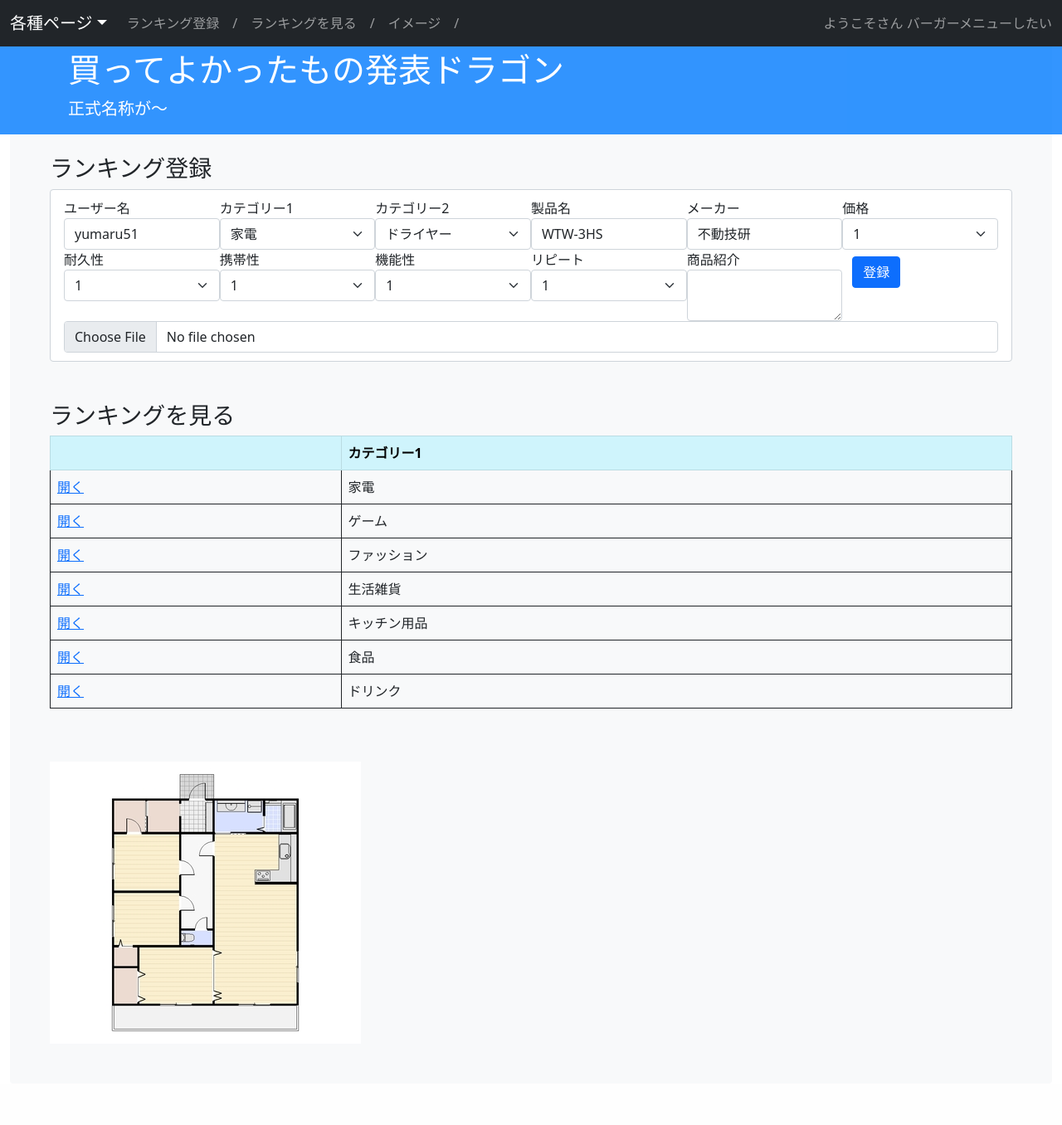
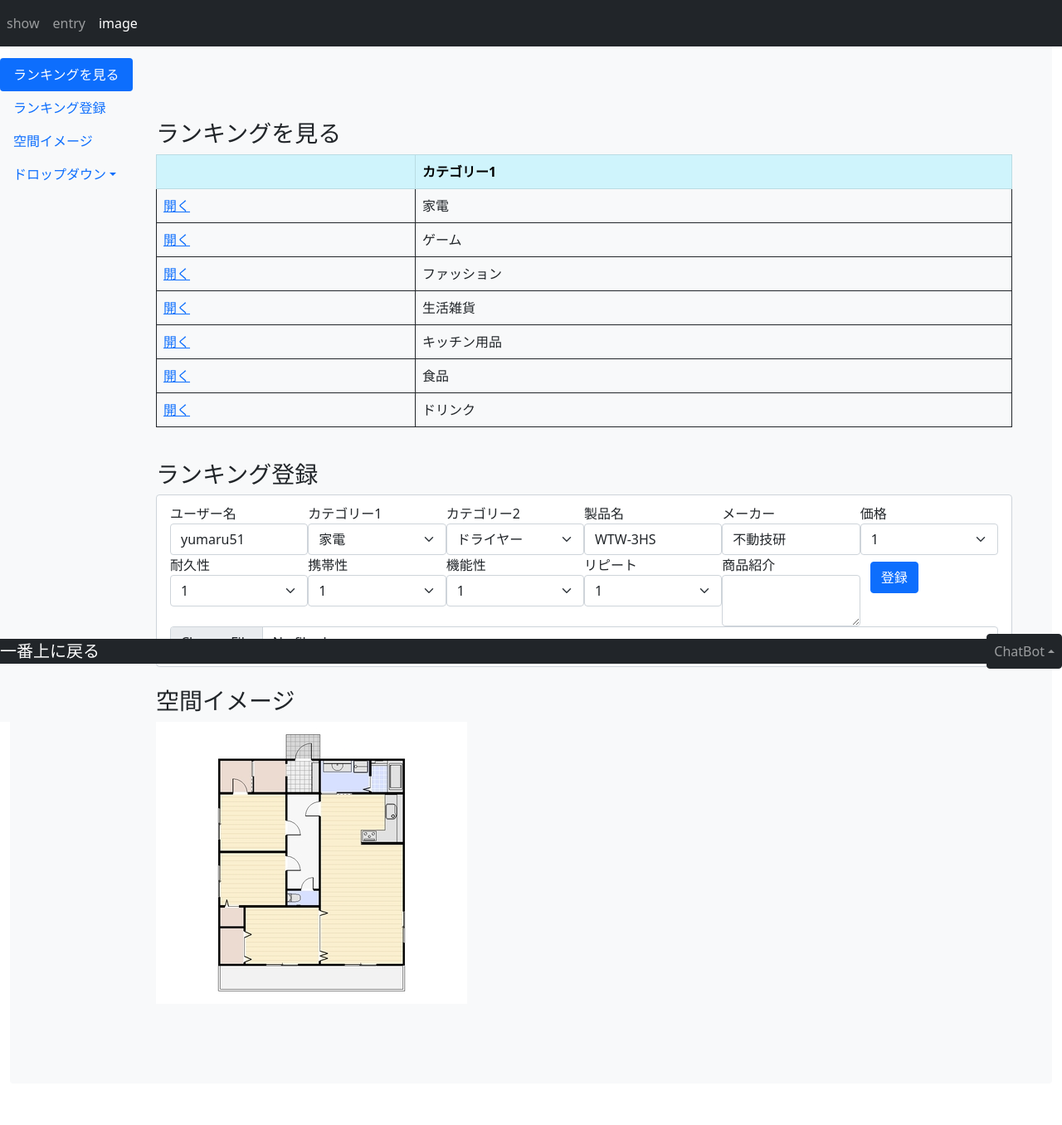
Before and after one commit to yumaru51/announcement_dragon, a Django app: page /rank/top/ in a window 1280 px wide. Shown: the whole page at 83% size. Before the commit the page ends 1243 px from the top, so only its background shows below. Run offline with Django 4.2, Linux system fonts and the light colour scheme; data comes from the database, SQL or seed files in the repository; some libraries are stand-ins or nearby versions.

```diff
--- a/templates/base.html
+++ b/templates/base.html
@@ -74,13 +74,33 @@
     <!--各ヘッダー格納-->
     {% block header %}{% endblock %}
 </head>
+<body class="pt-5" data-spy="scroll" data-target="#navbar" style="padding-top:50px; padding-bottom:50px;">
 
+<!--baseフッダー-->
+<nav class="navbar navbar-expand fixed-bottom navbar-dark bg-dark" role="navigation" style="height:30px">
+    <div class="col-3">
+        <a class="navbar-brand" href="#">一番上に戻る</a>
+    </div>
+    <div class="col-3 offset-md-8">
+        <ul class="navbar-nav p-3">
+            <li class="navbar-item dropup">
+                <button type="button" class="btn btn-dark nav-link dropdown-toggle" id="navbarDropdownMenu2"
+                        data-toggle="dropdown"  aria-haspopup="true" aria-expanded="false">ChatBot</button>
+                <div class="dropdown-menu" aria-labelledby="navbarDropdownMenu2">
+                    <h6 class="dropdown-header">ChatBot</h6>
+                    <div class="dropdown-divider"></div>
+                    <span class="dropdown-item-text">AI君</span>
+                    <span class="dropdown-item-text">クレーマーさん</span>
+                </div>
+            </li>
+        </ul>
+    </div>
+</nav>
+{% comment %}
 <!--baseヘッダー-->
-<body class="pt-5">
 <nav class="navbar navbar-expand-md navbar-dark fixed-top bg-dark">
     <div class="container-fluid">
-
-<!--ナビゲーションバーのトグル機能、あってるのかいつか確認はしたいけど、、、-->
+        <!--ナビゲーションバーのトグル機能、あってるのかいつか確認はしたいけど、、、-->
         <!--こいつなに？-->
         <button class="navbar-toggler" type="button" data-bs-toggle="collapse" data-bs-target="#navbarCollapse" aria-controls="navbarCollapse" aria-expanded="false" aria-label="Toggle navigation">
             <span class="navbar-toggler-icon"></span>
@@ -98,23 +118,30 @@
         </div>
 
         <div class="collapse navbar-collapse" id="navbarCollapse">
-
             <ul class="navbar-nav me-auto mb-2 mb-md-0">
-                <li class="nav-item active"><a class="nav-link" aria-current="page" href="#">ランキング登録　/</a></li>
+                <li class="nav-item active"><a class="nav-link" aria-current="page" href="{% url 'top' %}">TOP　/</a></li>
                 <li class="nav-item"><a class="nav-link" aria-current="page" href="#">ランキングを見る　/</a></li>
                 <li class="nav-item"><a class="nav-link" href="#">イメージ　/</a></li>
                 <li class="nav-item"><a class="nav-link disabled" href="#" tabindex="-1" aria-disabled="true"></a></li>
             </ul>
             <span class="navbar-text">
                 ようこそ{{ request.user.last_name }}{{ request.user.first_name }}さん
-                バーガーメニューしたい
+                三
             </span>
         </div>
+
     </div>
 </nav>
+{% endcomment %}
 
-
-
+<nav id="navbar" class="navbar navbar-expand-lg fixed-top navbar-dark bg-dark" aria-label="breadcrumb" role="navigation">
+        <ul class="navbar-nav">
+            <li class="nav-item"><a class="nav-link active" href="#show">show</a></li>
+            <li class="nav-item"><a class="nav-link" href="#entry">entry</a></li>
+            <li class="nav-item"><a class="nav-link" href="#image">image</a></li>
+        </ul>
+    </div>
+</nav>
 
 
 <!--各コンテンツ格納-->
--- a/templates/rank/top.html
+++ b/templates/rank/top.html
@@ -26,31 +26,64 @@
     {% endfor %}
 {% endif %}
 
-<!-- ジャンボトロン　エリア微調整したい。大きすぎる -->
-<div id="title" class="jumbotron jumbotron-fluid" style="margin-top:0px; padding-top:60px; position: fixed; top: 0; left: 0; width: 100%; z-index: 1000; background-color: rgba(0, 123, 255, 0.8); color: white;">
-    <div class="container">
-        <h2 class="display-6">買ってよかったもの発表ドラゴン</h2>
-        <p class="lead">正式名称が〜</p>
+{% comment %}
+<!--&lt;!&ndash; ジャンボトロン　エリア微調整したい。大きすぎる &ndash;&gt;-->
+<!--<div id="title" class="jumbotron jumbotron-fluid" style="margin-top:0px; padding-top:60px; position: fixed; top: 0; left: 0; width: 100%; z-index: 1000; background-color: rgba(0, 123, 255, 0.8); color: white;">-->
+<!--    <div class="container">-->
+<!--        <h2 class="display-6">買ってよかったもの発表ドラゴン</h2>-->
+<!--        <p class="lead">正式名称が〜</p>-->
+<!--    </div>-->
+<!--</div>-->
+{% endcomment %}
+
+<!-- nav　左サイドに固定化 -->
+<nav style="position: fixed; margin-top: 70px; top: 0; left: 0; height: 100%; overflow-y: auto; width: 10rem; background-color: #f8f9fa;">
+    <!-- タブ部分 -->
+    <ul class="nav nav-pills flex-column float-left" id="myTab" role="tablist" style="max-width: 12rem">
+        <li class="nav-item"><a class="nav-link active" id="home-tab" data-toggle="pill" href="#home" role="tab"
+                                aria-controls="home" aria-selected="true">ランキングを見る</a></li>
+        <li class="nav-item"><a class="nav-link" id="profile-tab" data-toggle="pill" href="#profile" role="tab"
+                                aria-controls="profile" aria-selected="false">ランキング登録</a></li>
+        <li class="nav-item"><a class="nav-link" id="contact-tab" data-toggle="pill" href="#contact" role="tab"
+                                aria-controls="contact" aria-selected="false">空間イメージ</a></li>
+        <li class="nav-item dropright">
+            <a class="nav-link dropdown-toggle" data-toggle="dropdown" href="#" role="button" aria-haspopup="true"
+               aria-expanded="false">ドロップダウン</a>
+            <div class="dropdown-menu">
+                <a class="dropdown-item" href="#">リンク1</a>
+                <a class="dropdown-item" href="#">リンク2</a>
+                <a class="dropdown-item" href="#">リンク3</a>
+                <div class="dropdown-divider"></div>
+                <a class="dropdown-item" href="#">その他のリンク</a>
+            </div>
+        </li>
+    </ul>
+</nav>
+
+<!-- コンテンツ部分 -->
+<div style="margin-left: 8rem; padding: 1rem;">
+    <div class="tab-content mt-3 mb-3" id="myTabContent">
+
+        <!--コンテンツ1-->
+        <div class="tab-pane fade show active" id="home" role="tabpanel" aria-labelledby="home-tab">
+            <!--<img class="card-img-top" src="{% static 'img/ウソップ.png' %}" alt="..." style="max-width: 3rem">-->
+        </div>
+
+        <!--コンテンツ2-->
+        <div class="tab-pane fade" id="profile" role="tabpanel" aria-labelledby="profile-tab">
+        </div>
+
+        <!--コンテンツ3-->
+        <div class="tab-pane fade" id="contact" role="tabpanel" aria-labelledby="contact-tab">
+        </div>
+
     </div>
 </div>
 
-<h3 style="margin-top:90px;">ランキング登録</h3>
-<form name="form_top_page" id="form_top_page" method="post" enctype="multipart/form-data">
-    {% csrf_token %}
-    <div class="form-control">
-        <div class="row m-1">
-                {% for rank_data_form in rank_data_form %}
-                <div class="col-2 px-0">{{ rank_data_form.label }}{{ rank_data_form }}</div>
-                {% endfor %}
-                <div class="col-2"><button class="btn btn-primary mt-2" type="submit">登録</button></div>
-                <input class="form-control" type="file" name="product_pict">
-<!--                <label class="col-2 btn btn-primary">Choose file <input type="file" hidden></label>-->
-        </div>
-    </div>
-</form>
-<br>
-<br>
-<h3>ランキングを見る</h3>
+
+<div style="margin-left: 8rem;">
+
+<h3 style="margin-top:0px;" id="show">ランキングを見る</h3>
 <table class="table table-bordered border-dark">
     <thead class="table-info">
     <tr>
@@ -68,6 +101,27 @@
     </tbody>
 </table>
 <br>
+
+<h3 style="margin-top:0px;" id="entry">ランキング登録</h3>
+<form name="form_top_page" id="form_top_page" method="post" enctype="multipart/form-data">
+    {% csrf_token %}
+    <div class="form-control">
+        <div class="row m-1">
+                {% for rank_data_form in rank_data_form %}
+                <div class="col-2 px-0">{{ rank_data_form.label }}{{ rank_data_form }}</div>
+                {% endfor %}
+                <div class="col-2"><button class="btn btn-primary mt-2" type="submit">登録</button></div>
+                <input class="form-control" type="file" name="product_pict">
+                <!--<label class="col-2 btn btn-primary">Choose file <input type="file" hidden></label>-->
+        </div>
+    </div>
+</form>
 <br>
-<img src="{% static 'img/home.jpg' %}" alt="画像の説明" id="float" />
+
+<h3 style="margin-top:0px;" id="image">空間イメージ</h3>
+<img src="{% static 'img/home.jpg' %}" alt="画像の説明" id="float" /><br>
+
+<br>
+<br>
+</div>
 {% endblock %}
```
Also changed, not shown: memo.txt (+4 -3 lines).
